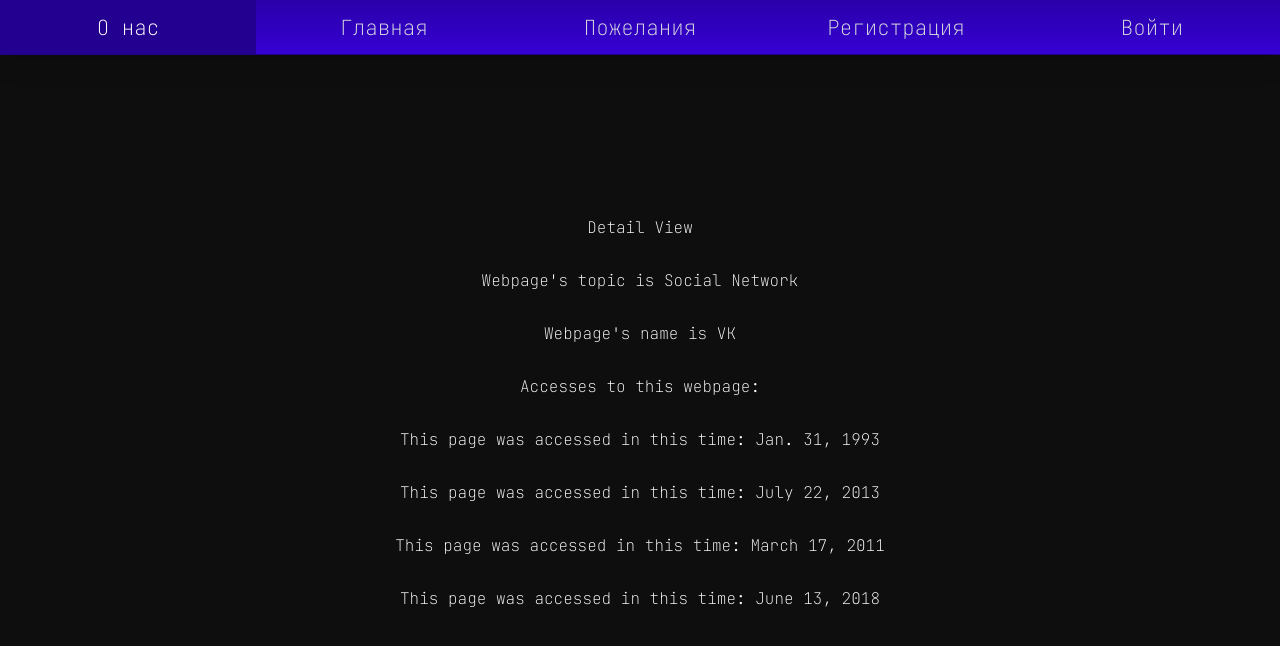
After one commit to nylinary/findlook, a Django app: page /main/1/ in a window 1280 px wide. The commit adds this page. Shown: the top 646 px of the page. Run offline with Django 4.2, Linux system fonts and the light colour scheme; data comes from the database, SQL or seed files in the repository; both versions use the stored data as it was after the commit; parts of the project's set-up code (start-up, migrations or seed data) failed here and were passed over.

Commit message:
Changes some views from functions to classes: DetailView, ListView. Set up url mapping for them.

```diff
--- a/findlook_project/findlook_project/urls.py
+++ b/findlook_project/findlook_project/urls.py
@@ -21,12 +21,12 @@
 
 
 urlpatterns = [
-    path('', views.index, name='index'),
+    path('', views.IndexView.as_view(), name='index'),
     path('main/', include('main.urls')),
     path('admin/', admin.site.urls),
     path('suggestion', views.send_suggestion_page, name='suggestion'),
-    path('logout/', views.user_logout, name='logout'),
-    path('special/', views.special, name='special'),
+    path('logout', views.user_logout, name='logout'),
+    path('special', views.special, name='special'),
 
 ]
 urlpatterns += staticfiles_urlpatterns()
--- a/findlook_project/main/models.py
+++ b/findlook_project/main/models.py
@@ -14,7 +14,7 @@
         return self.topic_name
 
 class Webpage(models.Model):
-    topic = models.ForeignKey(Topic, on_delete=CASCADE)
+    topic = models.ForeignKey(Topic, on_delete=CASCADE, related_name='webpages')
     name = models.CharField(max_length=156, unique=True)
     url = models.URLField(unique=True)
 
@@ -22,7 +22,7 @@
         return self.name
 
 class AccessRecord(models.Model):
-    name = models.ForeignKey(Webpage, on_delete=CASCADE)
+    name = models.ForeignKey(Webpage, on_delete=CASCADE, related_name='access_records')
     date = models.DateField()
 
     def __str__(self) -> str:
--- /dev/null
+++ b/findlook_project/main/templates/main/detail.html
@@ -0,0 +1,10 @@
+{% extends 'main/base.html' %}
+{% block body_block %}
+<p>Detail View</p>
+<p>Webpage's topic is {{webpage_detail.topic}}</p>
+<p>Webpage's name is {{webpage_detail.name}}</p>
+<p>Accesses to this webpage:</p>
+{% for access in webpage_detail.access_records.all %}
+<p>This page was accessed in this time: {{ access.date }}</p>
+{% endfor %}
+{% endblock %}
--- a/findlook_project/main/urls.py
+++ b/findlook_project/main/urls.py
@@ -1,4 +1,3 @@
-from unicodedata import name
 from django.urls import path
 from django.urls.resolvers import URLPattern
 from main import views
@@ -8,7 +7,8 @@
 app_name = 'main'
 
 urlpatterns = [
-    path('', views.main_index, name='main'),
+    path('', views.WebpageListView.as_view(), name='main'),
     path('register/', views.register, name='register'),
-    path('login/', views.user_login, name='login')
+    path('login/', views.user_login, name='login'),
+    path('<int:pk>/', views.WebpageDetailView.as_view(), name='detail'),
 ]
--- a/findlook_project/main/views.py
+++ b/findlook_project/main/views.py
@@ -1,27 +1,39 @@
 from django.shortcuts import render
 from django.http import HttpResponse, HttpResponseRedirect
 from django.utils import timezone
-from main.models import AccessRecord
+from . import models
 from .forms import (SuggestionForm, UserLoginForm, UserProfileInfoForm, UserForm)
 import json
 from django.contrib.auth.password_validation import validate_password
 from django.urls import reverse
 from django.contrib.auth.decorators import login_required
 from django.contrib.auth import authenticate, login, logout
+from django.views.generic import TemplateView, ListView, DetailView
 # Create your views here.
 
 
-def index(request):
+
+class IndexView(TemplateView):
+    template_name = 'main/index.html'
     now = timezone.localtime(timezone.now())
-    content = {'datetime': now}
-    return render(request, 'main/index.html', context=content)
 
-def main_index(request):
-    webpages_list = AccessRecord.objects.order_by('date')
-    date_dict = {'access_records':webpages_list}
+    def get_context_data(self, **kwargs: any) -> dict[str, any]:
+        context = super().get_context_data(**kwargs)
+        context['datetime'] = self.now
 
-    return render(request, 'main/main.html', context=date_dict)
+        return context
 
+
+class WebpageListView(ListView):
+    model = models.Webpage
+    context_object_name = 'webpages'
+    template_name = 'main/main.html'
+
+
+class WebpageDetailView(DetailView):
+    model = models.Webpage
+    template_name = 'main/detail.html'
+    context_object_name = 'webpage_detail'
 
 def send_suggestion_page(request):
     form = SuggestionForm()
--- a/findlook_project/static/css/main.css
+++ b/findlook_project/static/css/main.css
@@ -147,3 +147,8 @@
     height: 100%;
     margin: 0;
 }
+
+.webpage-link {
+    text-decoration: none;
+    color: white;
+}
```
Also changed, not shown: findlook_project/main/templates/main/main.html (renamed from findlook_project/templates/main/main.html, +5 -5 lines), findlook_project/populate_main.py (+8 -6 lines), findlook_project/db.sqlite3, findlook_project/main/migrations/0005_alter_accessrecord_name_alter_webpage_topic.py (added), findlook_project/main/templates/main/base.html (renamed from findlook_project/templates/main/base.html), findlook_project/main/templates/main/index.html (renamed from findlook_project/templates/main/index.html), findlook_project/main/templates/main/login.html (renamed from findlook_project/templates/main/login.html), findlook_project/main/templates/main/registration.html (renamed from findlook_project/templates/main/registration.html), findlook_project/main/templates/main/suggestion.html (renamed from findlook_project/templates/main/suggestion.html).
